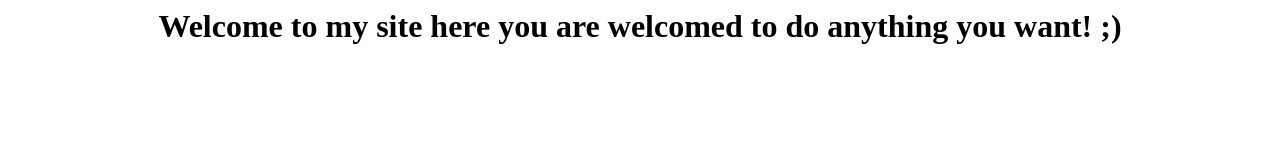
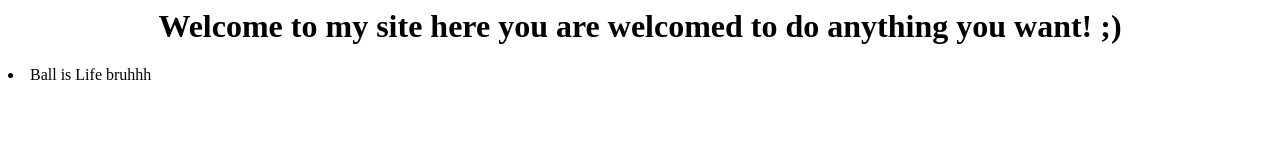
Before and after one commit to dcastroo23/myWebsite, a plain HTML site: page index.html in a window 1280 px wide. Drawn offline with Linux system fonts and the light colour scheme.

Commit message:
Added ball is life bruhh

```diff
--- a/index.html
+++ b/index.html
@@ -5,6 +5,9 @@
 
     <body>
         <center><h1>Welcome to my site here you are welcomed to do anything you want! ;) </h1></center>
+      <o1>
+        <li>Ball is Life bruhhh</li>
+      </o1>
     </body>
 
 </html>
```
